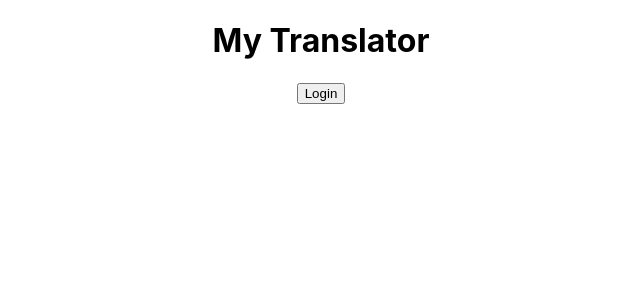
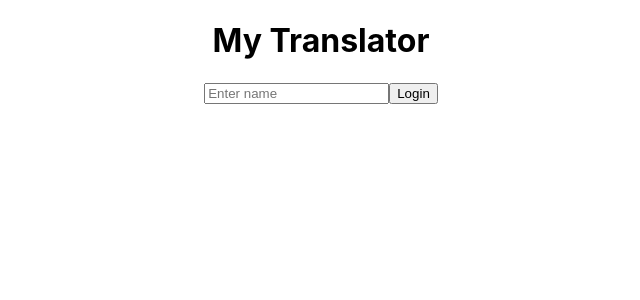
Before and after one commit to KittCheung1/my-translator, a React (Create React App) app: page / in a window 1280 px wide. Shown: the top 300 px of the page, without its empty margins (319-959 px from the left). Built offline with nearby package versions, Linux system fonts and the light colour scheme.

Commit message:
feat: store input to a p-tag

```diff
--- a/src/Components/Views/Login.js
+++ b/src/Components/Views/Login.js
@@ -3,9 +3,19 @@ import { useState } from "react";
 const Users = () => {
   //const guitars = [];
   const [users, setUsers] = useState([]);
+  const [name, setName] = useState("")
 
+  const handleInput = event => {
+    setName(event.target.value)
+  }
 
-const handleLoadUserData = async () => {
+  async function getUser(name) {
+    const response = await fetch("https://trivia-game-noroff-api.herokuapp.com/trivia");
+    const data = await response.json();
+    return data.find(x => x.username === name);
+}
+
+  const handleLoadUserData = async () => {
     const response = await fetch(
       "https://trivia-game-noroff-api.herokuapp.com/trivia"
     );
@@ -16,10 +26,12 @@ const handleLoadUserData = async () => {
 
   return (
     <div className="App" >
-    <h1> My Translator </h1>
-    <button onClick={handleLoadUserData}>Login</button>
-    <p>{users.username}</p>
-</div>
+      <h1> My Translator </h1>
+
+      <input onChange={handleInput} placeholder="Enter name"></input>
+      <button onClick={handleLoadUserData}>Login</button>
+      <p>{name}</p>
+    </div>
   )
 }
 
```
